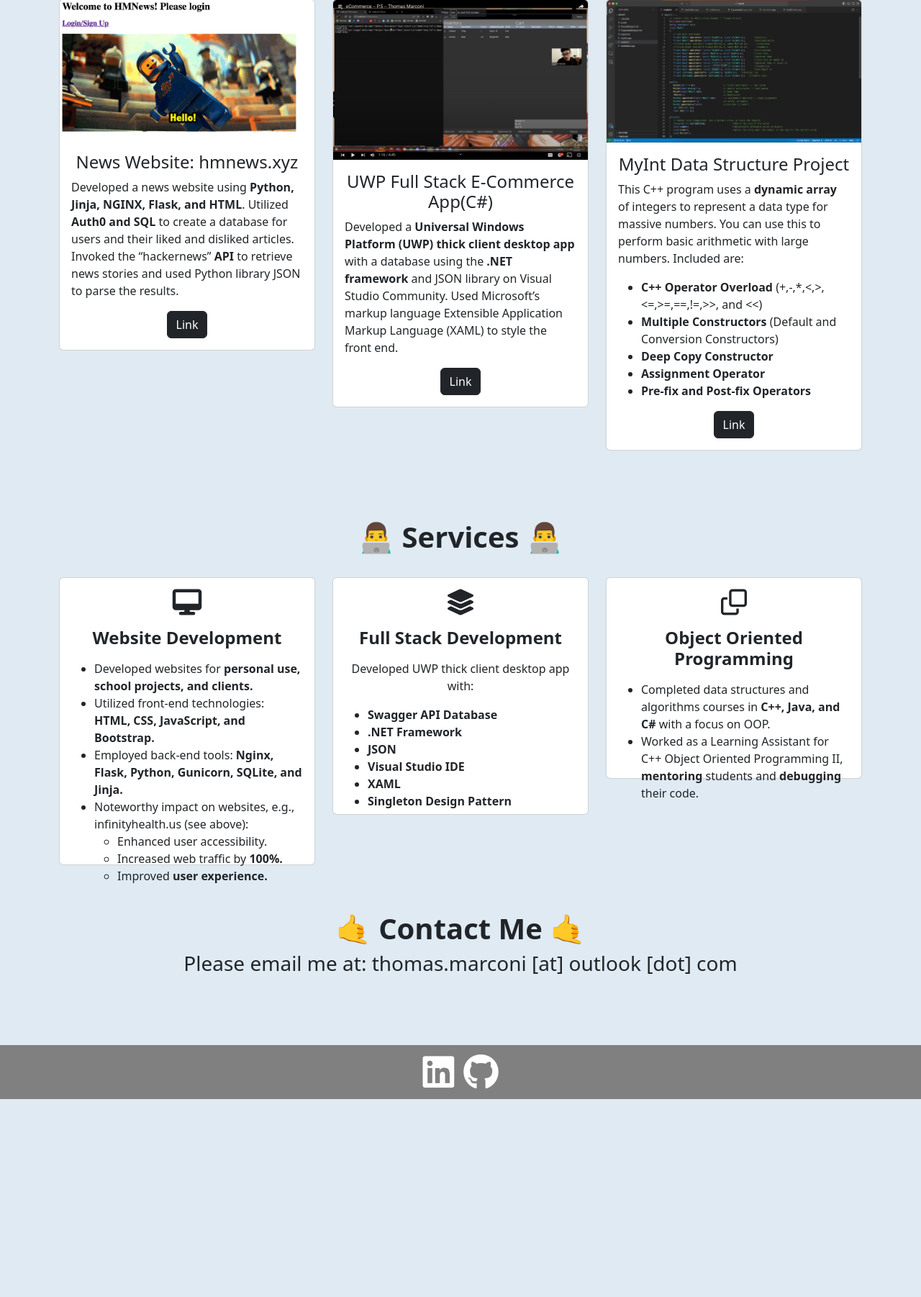
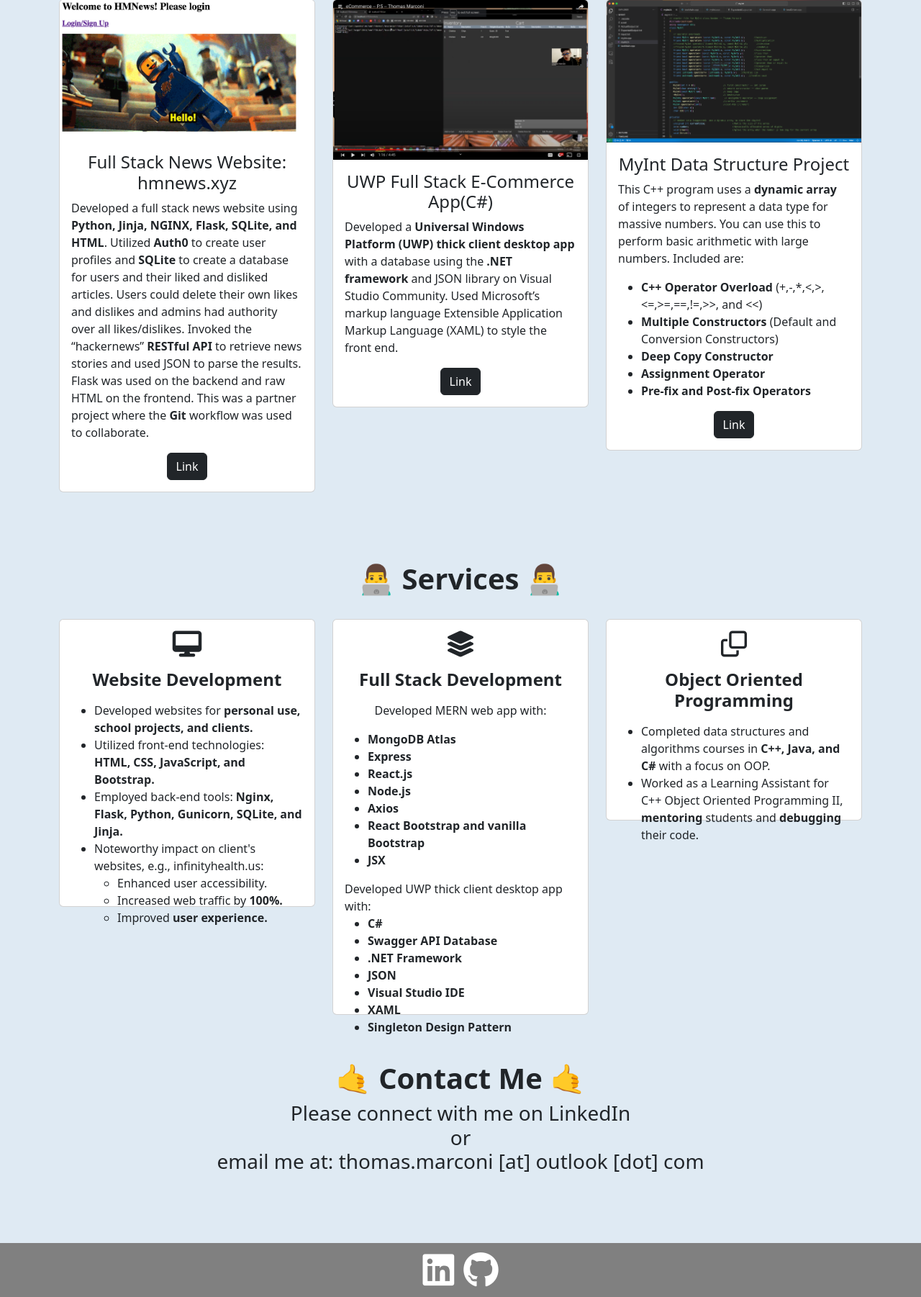
Before and after one commit to thomasmarconi/Personal-Website-marconi.bio, a Flask app: page / in a window 1280 px wide. Shown: the part 3114-4916 px from the top of the page at 72% size. Before the commit the page ends 4641 px from the top, so only its background shows below. Run offline with Flask 3, Linux system fonts and the light colour scheme; some libraries are stand-ins or nearby versions.

Commit message:
updated website with MERN project

```diff
--- a/website/static/css/portfolio.css
+++ b/website/static/css/portfolio.css
@@ -10,7 +10,7 @@
 /* hero background image */
 .bgimage {
     height:100vh;
-    background: url('../../images/space.jpg');
+    background: url('../../images/space.webp');
     background-size:cover;
     position:relative;
     padding: 0;
--- a/website/templates/portfolio.html
+++ b/website/templates/portfolio.html
@@ -173,12 +173,14 @@
 
                 <div class="col-lg-4 mt-4">
                     <div class="card">
-                        <img class="card-img-top" src="../images/infinity-health.png" alt="Card image" style="width:100%">
+                        <img class="card-img-top" src="../images/MERN.webp" alt="Card image" style="width:100%">
                         <div class="card-body">
-				            <h4 class="card-title">Free Lance Web Development: www.infinityhealth.us</h4>
-                            <p class="card-text"><strong>Collaborated with clients</strong> to understand their project's specific needs and desires. Maintained <strong>effective communication</strong> with client liaisons throughout the development process.</p>
+				<h4 class="card-title">MERN Full Stack React Web App: Exercise Tracker</h4>
+				<p class="card-text">
+				Utilized the <strong>MERN stack: MongoDB Atlas, Express, React, and Node.js</strong> to create a persistent web application that allows users to track their exercises via <strong>GET and POST requests</strong> to a MongoDB database. This was done using Node.js on the backend and React.js on the frontend. I also used <strong>React Bootstrap and Bootstrap</strong> to style the website.
+				</p>
                             <div class="text-center">
-                                <a href="https://www.infinityhealth.us" class="btn btn-dark">Link</a>
+                                <a href="https://github.com/thomasmarconi/MERN-Exercise-Tracker" class="btn btn-dark">Link</a>
                             </div>
                         </div>
                     </div>
@@ -203,10 +205,10 @@
                     <div class="card">
                         <img class="card-img-top" src="../images/hmnews.png" alt="Card image" style="width:100%">
                         <div class="card-body">
-                            <h4 class="card-title">News Website: hmnews.xyz</h4>
-                            <p class="card-text">Developed a news website using <strong>Python, Jinja, NGINX, Flask, and HTML</strong>. Utilized <strong>Auth0 and SQL</strong> to create a database for users and their liked and disliked articles. Invoked the “hackernews” <strong>API</strong> to retrieve news stories and used Python library JSON to parse the results.</p>
+                            <h4 class="card-title">Full Stack News Website: hmnews.xyz</h4>
+			    <p class="card-text">Developed a full stack news website using <strong>Python, Jinja, NGINX, Flask, SQLite, and HTML</strong>. Utilized <strong>Auth0</strong> to create user profiles and <strong>SQLite</strong> to create a database for users and their liked and disliked articles. Users could delete their own likes and dislikes and admins had authority over all likes/dislikes. Invoked the “hackernews” <strong>RESTful API</strong> to retrieve news stories and used JSON to parse the results. Flask was used on the backend and raw HTML on the frontend. This was a partner project where the <strong>Git</strong> workflow was used to collaborate.</p>
                             <div class="text-center">
-                                <a href="https://gitlab.com/thomasmarconi/hmnews" class="btn btn-dark">Link</a>
+                                <a href="https://github.com/thomasmarconi/HMNews" class="btn btn-dark">Link</a>
                             </div>
                         </div>
                     </div>
@@ -267,7 +269,7 @@
                                 <li>Developed websites for <strong>personal use, school projects, and clients.</strong></li>
                                 <li>Utilized front-end technologies: <strong>HTML, CSS, JavaScript, and Bootstrap.</strong></li>
                                 <li>Employed back-end tools: <strong>Nginx, Flask, Python, Gunicorn, SQLite, and Jinja.</strong></li>
-                                <li>Noteworthy impact on websites, e.g., infinityhealth.us (see above):
+                                <li>Noteworthy impact on client's websites, e.g., infinityhealth.us:
                                     <ul>
                                         <li>Enhanced user accessibility.</li>
                                         <li>Increased web traffic by <strong>100%.</strong></li>
@@ -275,20 +277,32 @@
                                     </ul>
                                 </li>
                             </ul>
-			                <!-- Designed user-friendly websites for myself and clients that increase usability and web traffic by 100%.  -->
                         </p>
                     </div>
                 </div>
             </div>
             <div class="col-lg-4 mt-4">
-                <div class="card servicesText" id="FullStack">
+                <div class="card servicesText" id="FullStack" style="height: 550px;">
                     <div class="card-body">
                         <i class='fas servicesIcon fa-layer-group'></i>
                         <h4 class="card-title mt-3 bold">Full Stack Development</h4>
                         <p class="card-text mt-3 text-center">
+                            Developed MERN web app with:
+                            <ul>
+                                <strong>
+                                <li>MongoDB Atlas</li>
+                                <li>Express</li>
+                                <li>React.js</li>
+                                <li>Node.js</li>
+				<li>Axios</li>
+                                <li>React Bootstrap and vanilla Bootstrap</li>
+                                <li>JSX</li>
+                                </strong>
+                            </ul>
                             Developed UWP thick client desktop app with:
                             <ul>
                                 <strong>
+                                <li>C#</li>
                                 <li>Swagger API Database</li>
                                 <li>.NET Framework</li>
                                 <li>JSON</li>
@@ -360,7 +374,7 @@
     <section class="container mt-3 section fade-in justify-content-center" id="contact">
         <h1 class="text-center bold">🤙 Contact Me 🤙</h1>
 
-        <h3 class="text-center">Please email me at: thomas.marconi [at] outlook [dot] com</h3>
+	<h3 class="text-center">Please connect with me on LinkedIn <br>or<br> email me at: thomas.marconi [at] outlook [dot] com</h3>
 
 
         <!-- <div class="row mt-4 justify-content-center flex-nowrap">
```
Also changed, not shown: website/images/MERN.webp (added), website/images/space.webp (added), website/images/stars.webp (added).
